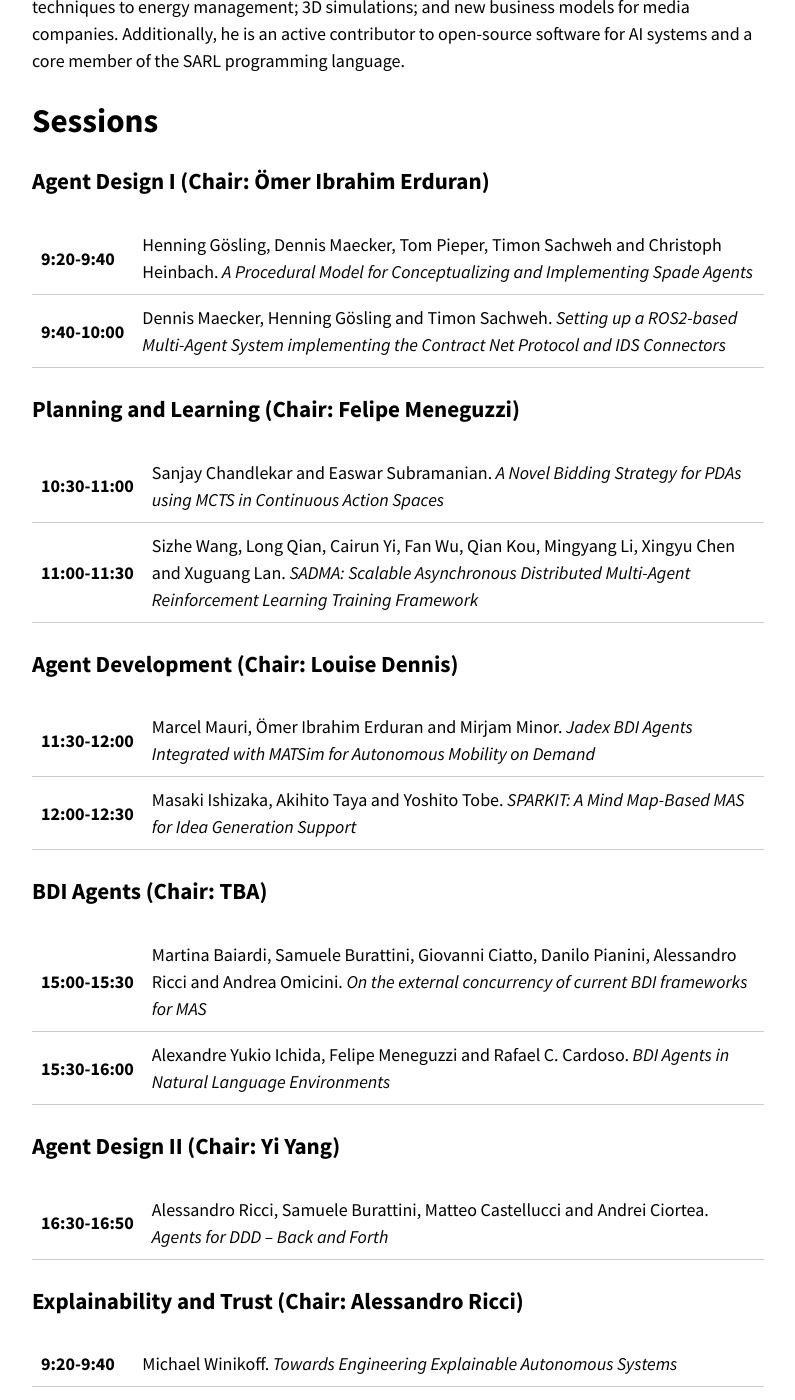
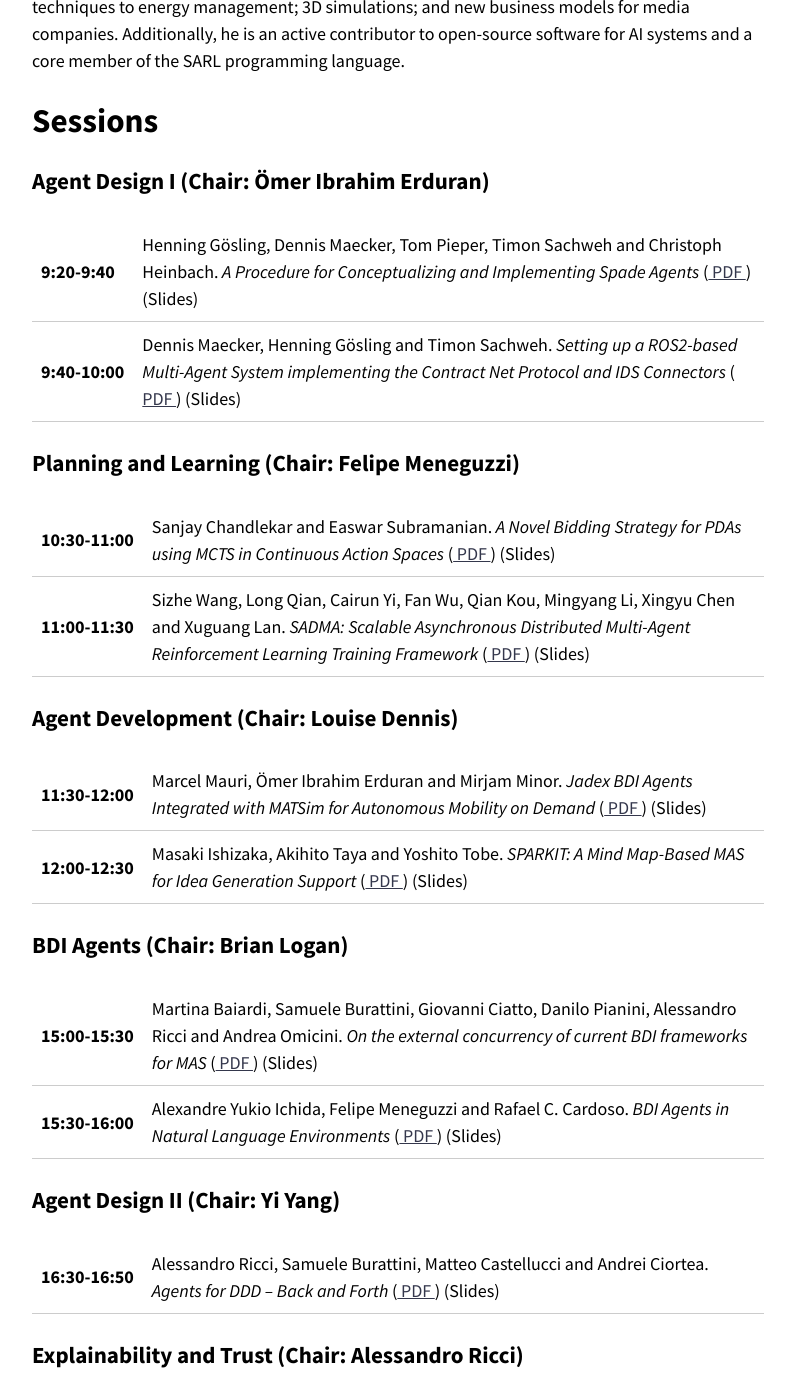
Before and after one commit to rafaelcaue/emas2024, a Jekyll site: the page built from program.md, in a window 1280 px wide and 1400 px high, scrolled down 2151 px. Shown: the whole window, without its empty margins (242-1037 px from the left). Built offline with Jekyll 4.4.1, drawn with Linux system fonts in a browser that asks for light colours; nearby versions of some CDN libraries; our own code applies the rules of GitHub Pages for plain Markdown files; some of the changed text lies outside the part shown.

Commit message:
Update program.md

```diff
--- a/program.md
+++ b/program.md
@@ -22,14 +22,14 @@ Invited talks are up to 60 minutes (up to 50 minutes of presentation and at leas
 | **14:00-15:00** | [Invited Talk: Stephen Cranefield](#talk1)         | [Invited Talk: Sebastian Rodriguez](#talk2)                   |
 | **15:00-16:00** | [Session 4: BDI Agents](#s4)                       | [Community Discussion](https://forms.office.com/e/4MC4XtzVcb) |
 | **16:00-16:30** | Coffee Break                                       | Coffee Break                                                  |
-| **16:30-16:50** | [Session 5 (short): Agent Design II](#s5)          | Community Discussion Overview and Closing                     |
+| **16:30-17:10** | [Session 5 (short): Agent Design II](#s5)          | Community Discussion Overview and Closing                     |
 
 
 # Invited Talks
 
 ### <a id="talk1"></a> **Stephen Cranefield: TBA**
 
-(Chair: TBA)
+(Chair: Rafael C. Cardoso)
 
 <img src="{{ '/assets/images/stephen.jpg' | relative_url }}" alt="Stephen Cranefield" style="max-width: 150px; float: left; margin-left: 10px; margin-right: 10px;">
 
@@ -41,7 +41,7 @@ Invited talks are up to 60 minutes (up to 50 minutes of presentation and at leas
 
 ### <a id="talk2"></a> **Sebastian Rodriguez: Agile Approach for Agent Oriented Software Engineering**
 
-(Chair: TBA)
+(Chair: Brian Logan)
 
 <img src="{{ '/assets/images/sebastian.jpg' | relative_url }}" alt="Sebastian Rodriguez" style="max-width: 150px; float: left; margin-left: 10px; margin-right: 10px;">
 
@@ -56,11 +56,11 @@ Invited talks are up to 60 minutes (up to 50 minutes of presentation and at leas
 <table>
   <tr>
     <td NOWRAP><b>9:20-9:40</b></td>
-    <td>Henning Gösling, Dennis Maecker, Tom Pieper, Timon Sachweh and Christoph Heinbach. <em>A Procedural Model for Conceptualizing and Implementing Spade Agents</em></td>
+    <td>Henning Gösling, Dennis Maecker, Tom Pieper, Timon Sachweh and Christoph Heinbach. <em>A Procedure for Conceptualizing and Implementing Spade Agents</em> (<a target="_blank" href="{{ '/assets/papers/EMAS_2024_paper_4 (1).pdf' | relative_url }}"> PDF </a>) (Slides)</td>
   </tr>
   <tr>
     <td NOWRAP><b>9:40-10:00</b></td>
-    <td>Dennis Maecker, Henning Gösling and Timon Sachweh. <em>Setting up a ROS2-based Multi-Agent System implementing the Contract Net Protocol and IDS Connectors</em></td>
+    <td>Dennis Maecker, Henning Gösling and Timon Sachweh. <em>Setting up a ROS2-based Multi-Agent System implementing the Contract Net Protocol and IDS Connectors</em> (<a target="_blank" href="{{ '/assets/papers/EMAS_2024_paper_15.pdf' | relative_url }}"> PDF </a>) (Slides)</td>
   </tr>
 </table>
 
@@ -69,11 +69,11 @@ Invited talks are up to 60 minutes (up to 50 minutes of presentation and at leas
 <table>
   <tr>
     <td NOWRAP><b>10:30-11:00</b></td>
-    <td>Sanjay Chandlekar and Easwar Subramanian. <em>A Novel Bidding Strategy for PDAs using MCTS in Continuous Action Spaces</em></td>
+    <td>Sanjay Chandlekar and Easwar Subramanian. <em>A Novel Bidding Strategy for PDAs using MCTS in Continuous Action Spaces</em> (<a target="_blank" href="{{ '/assets/papers/EMAS_2024_paper_3.pdf' | relative_url }}"> PDF </a>) (Slides)</td>
   </tr>
   <tr>
     <td NOWRAP><b>11:00-11:30</b></td>
-    <td>Sizhe Wang, Long Qian, Cairun Yi, Fan Wu, Qian Kou, Mingyang Li, Xingyu Chen and Xuguang Lan. <em>SADMA: Scalable Asynchronous Distributed Multi-Agent Reinforcement Learning Training Framework</em></td>
+    <td>Sizhe Wang, Long Qian, Cairun Yi, Fan Wu, Qian Kou, Mingyang Li, Xingyu Chen and Xuguang Lan. <em>SADMA: Scalable Asynchronous Distributed Multi-Agent Reinforcement Learning Training Framework</em> (<a target="_blank" href="{{ '/assets/papers/EMAS_2024_paper_5.pdf' | relative_url }}"> PDF </a>) (Slides)</td>
   </tr>
 </table>
 
@@ -82,24 +82,24 @@ Invited talks are up to 60 minutes (up to 50 minutes of presentation and at leas
 <table>
   <tr>
     <td NOWRAP><b>11:30-12:00</b></td>
-    <td>Marcel Mauri, Ömer Ibrahim Erduran and Mirjam Minor. <em>Jadex BDI Agents Integrated with MATSim for Autonomous Mobility on Demand</em></td>
+    <td>Marcel Mauri, Ömer Ibrahim Erduran and Mirjam Minor. <em>Jadex BDI Agents Integrated with MATSim for Autonomous Mobility on Demand</em> (<a target="_blank" href="{{ '/assets/papers/EMAS_2024_paper_9.pdf' | relative_url }}"> PDF </a>) (Slides)</td>
   </tr>
   <tr>
     <td NOWRAP><b>12:00-12:30</b></td>
-    <td>Masaki Ishizaka, Akihito Taya and Yoshito Tobe. <em>SPARKIT: A Mind Map-Based MAS for Idea Generation Support</em></td>
+    <td>Masaki Ishizaka, Akihito Taya and Yoshito Tobe. <em>SPARKIT: A Mind Map-Based MAS for Idea Generation Support</em> (<a target="_blank" href="{{ '/assets/papers/EMAS_2024_paper_11.pdf' | relative_url }}"> PDF </a>) (Slides)</td>
   </tr>
 </table>
 
-### <a id="s4"></a> **BDI Agents (Chair: TBA)**
+### <a id="s4"></a> **BDI Agents (Chair: Brian Logan)**
 
 <table>
   <tr>
     <td NOWRAP><b>15:00-15:30</b></td>
-    <td>Martina Baiardi, Samuele Burattini, Giovanni Ciatto, Danilo Pianini, Alessandro Ricci and Andrea Omicini. <em>On the external concurrency of current BDI frameworks for MAS</em></td>
+    <td>Martina Baiardi, Samuele Burattini, Giovanni Ciatto, Danilo Pianini, Alessandro Ricci and Andrea Omicini. <em>On the external concurrency of current BDI frameworks for MAS</em> (<a target="_blank" href="{{ '/assets/papers/EMAS_2024_paper_14.pdf' | relative_url }}"> PDF </a>) (Slides)</td>
   </tr>
   <tr>
     <td NOWRAP><b>15:30-16:00</b></td>
-    <td>Alexandre Yukio Ichida, Felipe Meneguzzi and Rafael C. Cardoso. <em>BDI Agents in Natural Language Environments</em></td>
+    <td>Alexandre Yukio Ichida, Felipe Meneguzzi and Rafael C. Cardoso. <em>BDI Agents in Natural Language Environments</em> (<a target="_blank" href="{{ '/assets/papers/EMAS_2024_paper_13.pdf' | relative_url }}"> PDF </a>) (Slides)</td>
   </tr>
 </table>
 
@@ -108,7 +108,7 @@ Invited talks are up to 60 minutes (up to 50 minutes of presentation and at leas
 <table>
   <tr>
     <td NOWRAP><b>16:30-16:50</b></td>
-    <td>Alessandro Ricci, Samuele Burattini, Matteo Castellucci and Andrei Ciortea. <em>Agents for DDD – Back and Forth</em></td>
+    <td>Alessandro Ricci, Samuele Burattini, Matteo Castellucci and Andrei Ciortea. <em>Agents for DDD – Back and Forth</em> (<a target="_blank" href="{{ '/assets/papers/EMAS_2024_paper_7.pdf' | relative_url }}"> PDF </a>) (Slides)</td>
   </tr>
 </table>
 
@@ -117,11 +117,11 @@ Invited talks are up to 60 minutes (up to 50 minutes of presentation and at leas
 <table>
   <tr>
     <td NOWRAP><b>9:20-9:40</b></td>
-    <td>Michael Winikoff. <em>Towards Engineering Explainable Autonomous Systems</em></td>
+    <td>Michael Winikoff. <em>Towards Engineering Explainable Autonomous Systems</em> (<a target="_blank" href="{{ '/assets/papers/EMAS_2024_paper_1.pdf' | relative_url }}"> PDF </a>) (Slides)</td>
   </tr>
   <tr>
     <td NOWRAP><b>9:40-10:00</b></td>
-    <td>Dennis Maecker, Felix Harenbrock, Henning Gösling, Timon Sachweh and Oliver Thomas. <em>Synergizing Trust and Autonomy: Gaia-X Enabled Multi-Agent Ecosystems for Advanced Freight Fleet Management</em></td>
+    <td>Dennis Maecker, Felix Harenbrock, Henning Gösling, Timon Sachweh and Oliver Thomas. <em>Synergizing Trust and Autonomy: Gaia-X Enabled Multi-Agent Ecosystems for Advanced Freight Fleet Management</em> (<a target="_blank" href="{{ '/assets/papers/EMAS_2024_paper_10.pdf' | relative_url }}"> PDF </a>) (Slides)</td>
   </tr>
 </table>
 
@@ -130,11 +130,11 @@ Invited talks are up to 60 minutes (up to 50 minutes of presentation and at leas
 <table>
   <tr>
     <td NOWRAP><b>10:30-11:00</b></td>
-    <td>Yi Yang and Tom Holvoet. <em>Enhancing Confidence of the vGOAL Interpreter Using SAT Solving</em></td>
+    <td>Yi Yang and Tom Holvoet. <em>Enhancing Confidence of the vGOAL Interpreter Using SAT Solving</em> (<a target="_blank" href="{{ '/assets/papers/EMAS_2024_paper_2.pdf' | relative_url }}"> PDF </a>) (Slides)</td>
   </tr>
   <tr>
     <td NOWRAP><b>11:00-11:30</b></td>
-    <td>Samira Shirzadehhajimahmood, Wishnu Prasetya, Mehdi Dastani and Frank Dignum. <em>Cooperative Multi-agent Approach for Automated Computer Game Testing</em></td>
+    <td>Samira Shirzadehhajimahmood, Wishnu Prasetya, Mehdi Dastani and Frank Dignum. <em>Cooperative Multi-agent Approach for Automated Computer Game Testing</em> (<a target="_blank" href="{{ '/assets/papers/EMAS_2024_paper_17.pdf' | relative_url }}"> PDF </a>) (Slides)</td>
   </tr>
 </table>
 
@@ -143,10 +143,10 @@ Invited talks are up to 60 minutes (up to 50 minutes of presentation and at leas
 <table>
   <tr>
     <td NOWRAP><b>11:30-11:50</b></td>
-    <td>Alessandro Ricci, Stefano Mariani, Franco Zambonelli, Samuele Burattini and Cristiano Castelfranchi. <em>The Cognitive Hourglass: Agent Abstractions in the Large Models Era</em></td>
+    <td>Alessandro Ricci, Stefano Mariani, Franco Zambonelli, Samuele Burattini and Cristiano Castelfranchi. <em>The Cognitive Hourglass: Agent Abstractions in the Large Models Era</em> (<a target="_blank" href="{{ '/assets/papers/EMAS_2024_paper_6.pdf' | relative_url }}"> PDF </a>) (Slides)</td>
   </tr>
   <tr>
     <td NOWRAP><b>11:50-12:10</b></td>
-    <td>Emiliano Lorini, Magalie Ochs and Nicolas Sabouret. <em>Cognitive Planning for Persuasive Multimodal Interaction</em></td>
+    <td>Emiliano Lorini, Magalie Ochs and Nicolas Sabouret. <em>Cognitive Planning for Persuasive Multimodal Interaction</em> (<a target="_blank" href="{{ '/assets/papers/EMAS_2024_paper_18.pdf' | relative_url }}"> PDF </a>) (Slides)</td>
   </tr>
 </table>
```
